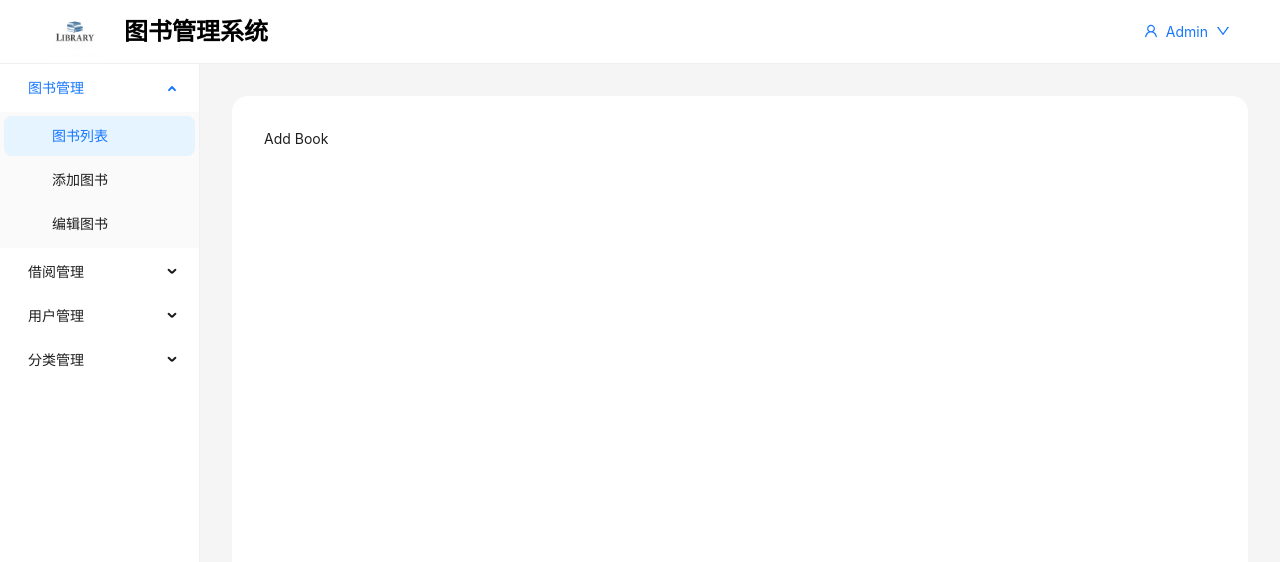
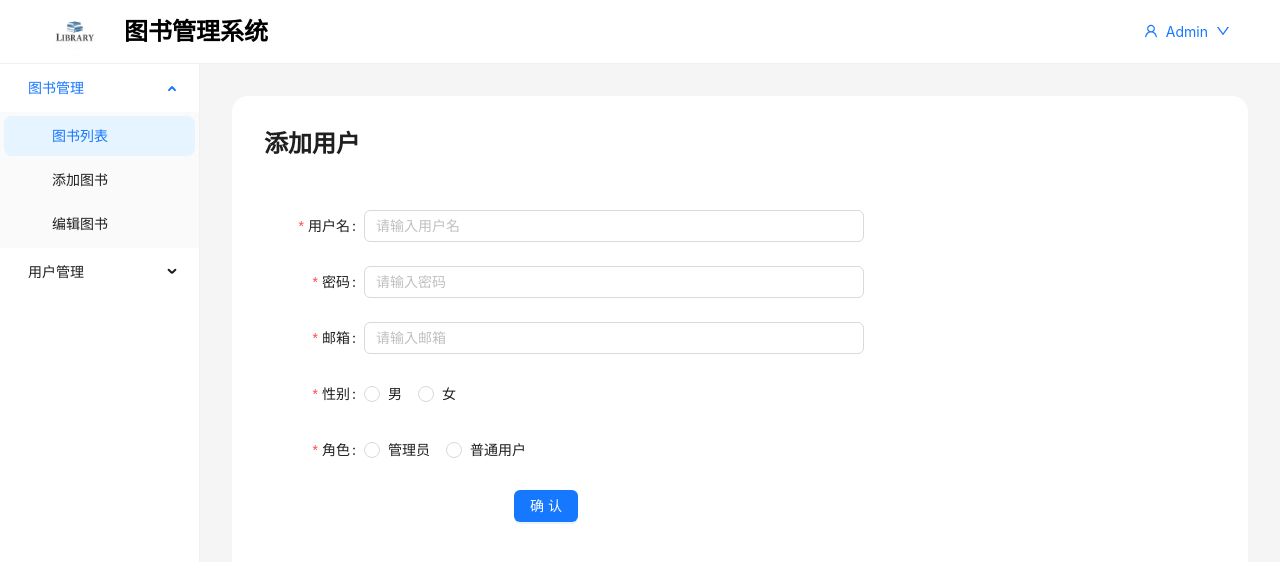
Before and after one commit to SongC-unsw/Book-management-system, a Next.js app: page /user/add in a window 1280 px wide. Shown: the top 562 px of the page. Built offline with nearby package versions, Linux system fonts and the light colour scheme; what @ant-design/nextjs-registry would draw is missing.

Commit message:
Refactor layout by removing borrow and category management sections; add user addition functionality with a new UserForm component for improved user management. Update API to include user addition endpoint and enhance type definitions for user data.

```diff
--- a/src/app/api/book.tsx
+++ b/src/app/api/book.tsx
@@ -1,6 +1,6 @@
 import axios from "axios";
 import qs from "qs";
-import { BookQueryType, BookType } from "../type/book";
+import { BookQueryType, BookType, UserType } from "../type/book";
 import request from "../utils/request";
 const baseUrl = "https://mock.apifox.cn/m1/2398938-0-default/api";
 
@@ -16,3 +16,8 @@ export const bookAdd = async (data: BookType) => {
   const res = result.data;
   return res;
 };
+export const userAdd = async (data: UserType) => {
+  const result = await request.post(`${baseUrl}/user/add`, data);
+  const res = result.data;
+  return res;
+};
--- a/src/app/borrow/add/page.tsx
+++ /dev/null
@@ -1,6 +0,0 @@
-import Image from "next/image";
-import { Button } from "antd";
-
-export default function Home() {
-  return <>Add Book</>;
-}
--- a/src/app/borrow/list/page.tsx
+++ /dev/null
@@ -1,6 +0,0 @@
-import Image from "next/image";
-import { Button } from "antd";
-
-export default function Home() {
-  return <>Add Book</>;
-}
--- a/src/app/category/add/page.tsx
+++ /dev/null
@@ -1,6 +0,0 @@
-import Image from "next/image";
-import { Button } from "antd";
-
-export default function Home() {
-  return <>Add Book</>;
-}
--- a/src/app/category/list/page.tsx
+++ /dev/null
@@ -1,6 +0,0 @@
-import Image from "next/image";
-import { Button } from "antd";
-
-export default function Home() {
-  return <>Add Book</>;
-}
--- a/src/app/layout.tsx
+++ b/src/app/layout.tsx
@@ -37,21 +37,6 @@ const ITEMS = [
     ],
   },
   {
-    key: `borrow`,
-    // icon: React.createElement(UserOutlined),
-    label: `借阅管理`,
-    children: [
-      {
-        key: `/borrow/list`,
-        label: `借阅列表`,
-      },
-      {
-        key: `/borrow/add`,
-        label: `添加借阅`,
-      },
-    ],
-  },
-  {
     key: `user`,
     // icon: React.createElement(UserOutlined),
     label: `用户管理`,
@@ -63,21 +48,6 @@ const ITEMS = [
       {
         key: `/user/add`,
         label: `添加用户`,
-      },
-    ],
-  },
-  {
-    key: `category`,
-    // icon: React.createElement(UserOutlined),
-    label: `分类管理`,
-    children: [
-      {
-        key: `/category/list`,
-        label: `分类列表`,
-      },
-      {
-        key: `/category/add`,
-        label: `添加分类`,
       },
     ],
   },
--- a/src/app/user/add/page.tsx
+++ b/src/app/user/add/page.tsx
@@ -1,6 +1,10 @@
-import Image from "next/image";
-import { Button } from "antd";
-
+import Header from "@/components/Header/Header";
+import UserForm from "@/components/UserForm/UserForm";
 export default function Home() {
-  return <>Add Book</>;
+  return (
+    <>
+      <Header value="添加用户" />
+      <UserForm />
+    </>
+  );
 }
--- /dev/null
+++ b/src/components/UserForm/UserForm.tsx
@@ -0,0 +1,95 @@
+"use client";
+import {
+  Button,
+  DatePicker,
+  Form,
+  Input,
+  InputNumber,
+  Select,
+  Image,
+  message,
+} from "antd";
+import { useState } from "react";
+import { userAdd } from "@/app/api/book";
+import { UserType } from "@/app/type/book";
+import { useRouter } from "next/navigation";
+import { Radio } from "antd";
+
+export default function BookForm() {
+  const [form] = Form.useForm();
+  const router = useRouter();
+
+  const handleSubmit = async (values: UserType) => {
+    await userAdd(values);
+    message.success("添加成功");
+    router.push("/user/list");
+    form.resetFields();
+  };
+
+  return (
+    <>
+      <Form
+        form={form}
+        labelCol={{ span: 4 }}
+        wrapperCol={{ span: 20 }}
+        layout="horizontal"
+        style={{ maxWidth: 600, marginTop: "50px" }}
+        onFinish={handleSubmit}
+      >
+        <Form.Item
+          label="用户名"
+          name="username"
+          rules={[{ required: true, message: "请输入用户名" }]}
+        >
+          <Input placeholder="请输入用户名" />
+        </Form.Item>
+        <Form.Item
+          label="密码"
+          name="password"
+          rules={[{ required: true, message: "请输入密码" }]}
+        >
+          <Input placeholder="请输入密码" type="password" />
+        </Form.Item>
+        <Form.Item
+          label="邮箱"
+          name="email"
+          rules={[
+            { required: true, message: "请输入邮箱" },
+            { type: "email", message: "请输入正确的邮箱" },
+          ]}
+        >
+          <Input placeholder="请输入邮箱" />
+        </Form.Item>
+        <Form.Item
+          label="性别"
+          name="gender"
+          rules={[{ required: true, message: "请选择性别" }]}
+        >
+          <Radio.Group>
+            <Radio value={"男"}>男</Radio>
+            <Radio value={"女"}>女</Radio>
+          </Radio.Group>
+        </Form.Item>
+        <Form.Item
+          label="角色"
+          name="role"
+          rules={[{ required: true, message: "请选择角色" }]}
+        >
+          <Radio.Group>
+            <Radio value={1}>管理员</Radio>
+            <Radio value={2}>普通用户</Radio>
+          </Radio.Group>
+        </Form.Item>
+        <Form.Item>
+          <Button
+            type="primary"
+            htmlType="submit"
+            style={{ marginLeft: "50%" }}
+          >
+            确认
+          </Button>
+        </Form.Item>
+      </Form>
+    </>
+  );
+}
```
Also changed, not shown: src/app/type/book.d.ts (+8 -0 lines).
